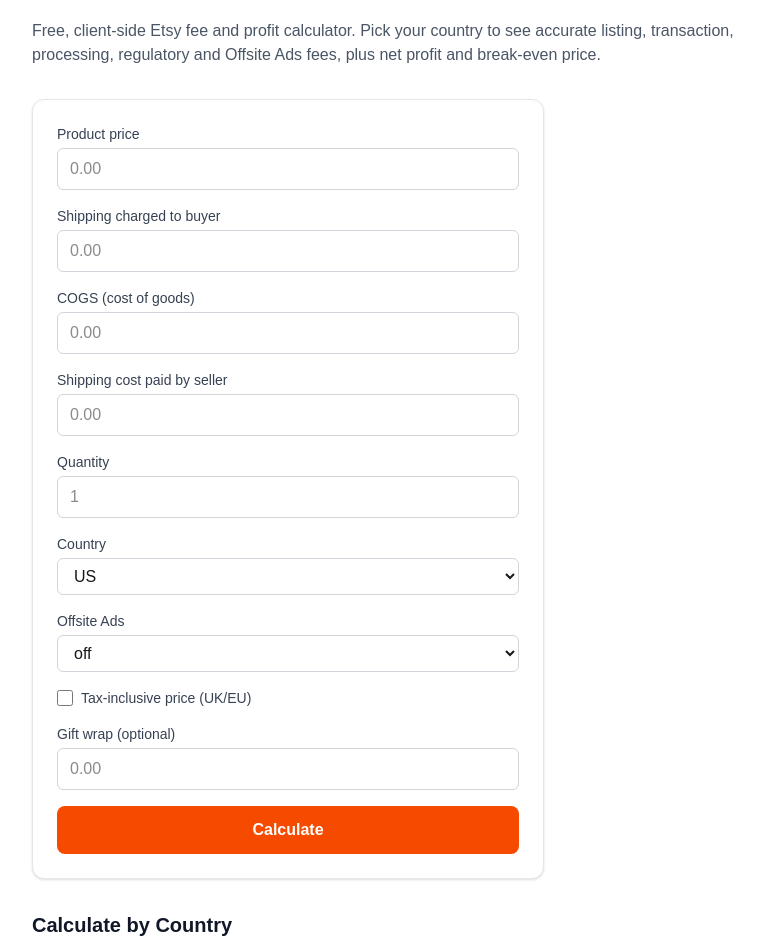
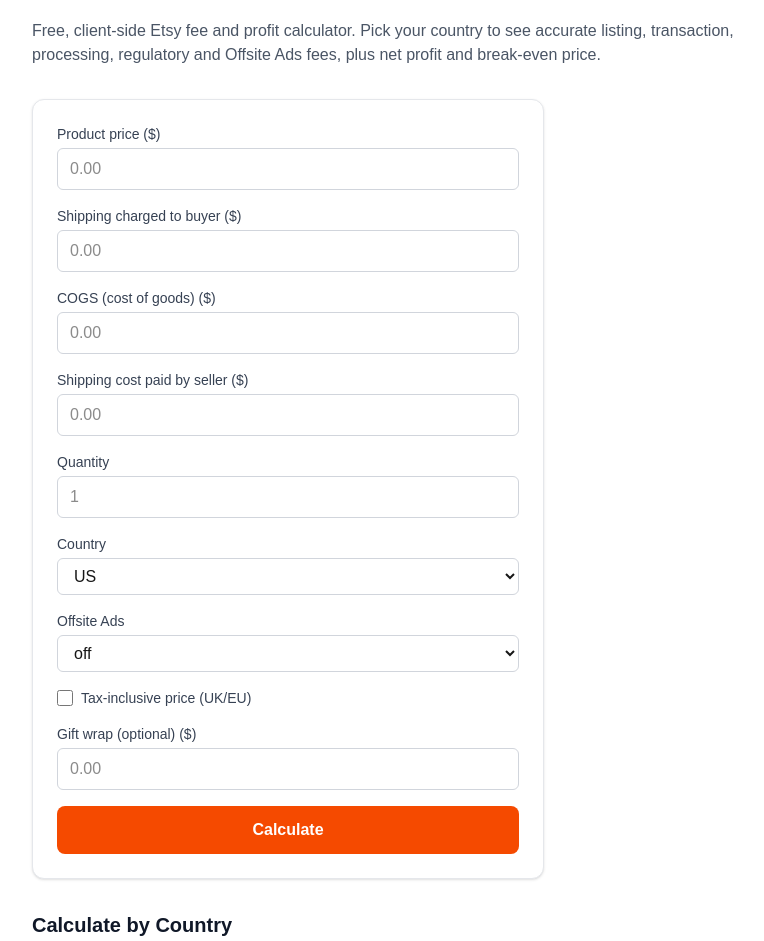
Before and after one commit to alihere04-pixel/etsy-calculator, a Next.js app: page /etsy/ in a window 1280 px wide. Shown: the part 300-1241 px from the top of the page, without its empty margins (240-1004 px from the left). Built offline with nearby package versions, Linux system fonts and the light colour scheme.

Commit message:
feat: add currency labels to calculator inputs

```diff
--- a/src/components/Calculator/index.tsx
+++ b/src/components/Calculator/index.tsx
@@ -1,23 +1,27 @@
 "use client";
 
 import { useState } from "react";
-import { calculateFees, type Input, type Result } from "@/lib/calculation/engine";
+import { calculateFees, currencySymbol, type Input, type Result } from "@/lib/calculation/engine";
+import rates from "@/data/rates/etsy.json";
 
 interface CalculatorProps {
   onResult: (result: Result | null) => void;
+  country?: Input["country"];
 }
 
-export default function Calculator({ onResult }: CalculatorProps) {
+export default function Calculator({ onResult, country: initialCountry = "US" }: CalculatorProps) {
   const [productPrice, setProductPrice] = useState("");
   const [shippingCharged, setShippingCharged] = useState("");
   const [cogs, setCogs] = useState("");
   const [shippingCostPaid, setShippingCostPaid] = useState("");
   const [quantity, setQuantity] = useState("");
-  const [country, setCountry] = useState<Input["country"]>("US");
+  const [country, setCountry] = useState<Input["country"]>(initialCountry);
   const [offsiteAds, setOffsiteAds] = useState<Input["offsiteAds"]>("off");
   const [taxInclusive, setTaxInclusive] = useState(false);
   const [giftWrap, setGiftWrap] = useState("");
   const [error, setError] = useState<string | null>(null);
+
+  const symbol = currencySymbol(rates[country].currency);
 
   function handleSubmit(e: React.FormEvent) {
     e.preventDefault();
@@ -48,19 +52,19 @@
   return (
     <form onSubmit={handleSubmit} className="w-full max-w-lg space-y-4 rounded-xl border border-gray-200 bg-white p-6 shadow-sm">
       <div>
-        <label className="block text-sm font-medium text-gray-700">Product price</label>
+        <label className="block text-sm font-medium text-gray-700">Product price ({symbol})</label>
         <input type="number" step="0.01" min="0" value={productPrice} placeholder="0.00" onChange={(e) => setProductPrice(e.target.value)} className="mt-1 w-full rounded-md border border-gray-300 px-3 py-2" required />
       </div>
       <div>
-        <label className="block text-sm font-medium text-gray-700">Shipping charged to buyer</label>
+        <label className="block text-sm font-medium text-gray-700">Shipping charged to buyer ({symbol})</label>
         <input type="number" step="0.01" min="0" value={shippingCharged} placeholder="0.00" onChange={(e) => setShippingCharged(e.target.value)} className="mt-1 w-full rounded-md border border-gray-300 px-3 py-2" />
       </div>
       <div>
-        <label className="block text-sm font-medium text-gray-700">COGS (cost of goods)</label>
+        <label className="block text-sm font-medium text-gray-700">COGS (cost of goods) ({symbol})</label>
         <input type="number" step="0.01" min="0" value={cogs} placeholder="0.00" onChange={(e) => setCogs(e.target.value)} className="mt-1 w-full rounded-md border border-gray-300 px-3 py-2" />
       </div>
       <div>
-        <label className="block text-sm font-medium text-gray-700">Shipping cost paid by seller</label>
+        <label className="block text-sm font-medium text-gray-700">Shipping cost paid by seller ({symbol})</label>
         <input type="number" step="0.01" min="0" value={shippingCostPaid} placeholder="0.00" onChange={(e) => setShippingCostPaid(e.target.value)} className="mt-1 w-full rounded-md border border-gray-300 px-3 py-2" />
       </div>
       <div>
@@ -91,7 +95,7 @@
         <label htmlFor="taxInclusive" className="text-sm font-medium text-gray-700">Tax-inclusive price (UK/EU)</label>
       </div>
       <div>
-        <label className="block text-sm font-medium text-gray-700">Gift wrap (optional)</label>
+        <label className="block text-sm font-medium text-gray-700">Gift wrap (optional) ({symbol})</label>
         <input type="number" step="0.01" min="0" value={giftWrap} placeholder="0.00" onChange={(e) => setGiftWrap(e.target.value)} className="mt-1 w-full rounded-md border border-gray-300 px-3 py-2" />
       </div>
       {error && <p className="text-sm text-red-600">{error}</p>}
--- a/src/components/MarketPage/index.tsx
+++ b/src/components/MarketPage/index.tsx
@@ -90,7 +90,7 @@
       </p>
 
       <section>
-        <Calculator onResult={setResult} />
+        <Calculator onResult={setResult} country={market} />
         <ResultCard result={result} />
         <FeeBreakdown result={result} />
       </section>
```
